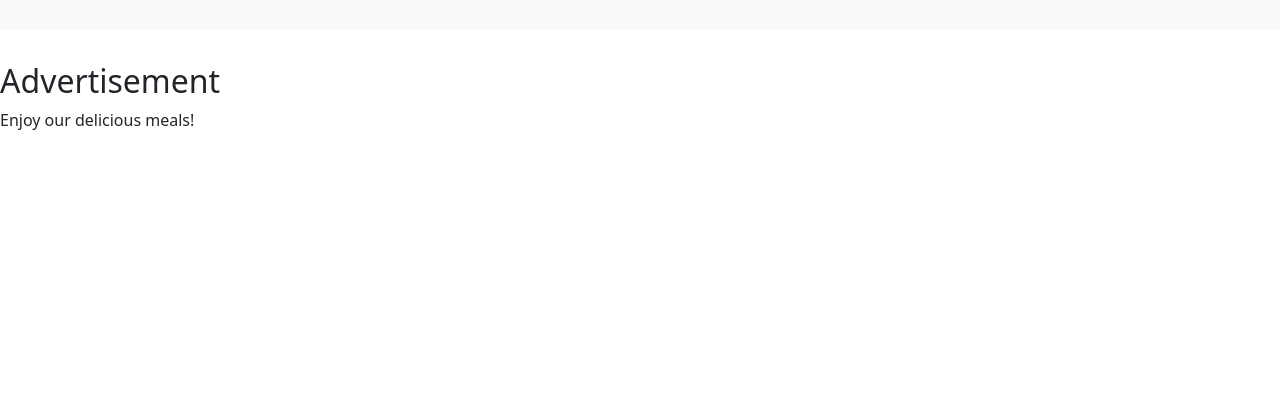
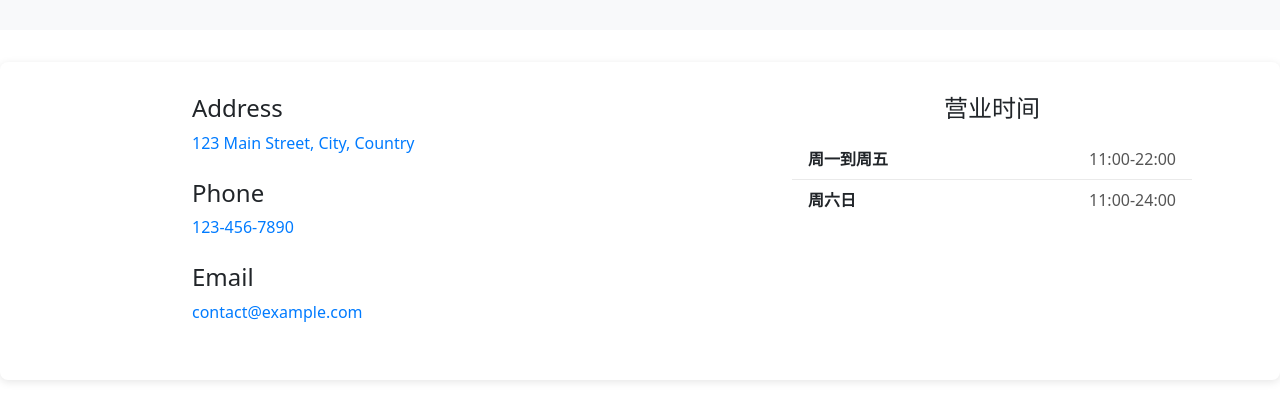
Before and after one commit to ProJBH/Restaurant_web_app, a React (Create React App) app in the folder frontend/: page / in a window 1280 px wide. Shown: the part 1597-2006 px from the top of the page. Before the commit the page ends 1761 px from the top, so only its background shows below. Built offline with nearby package versions, Linux system fonts and the light colour scheme.

Commit message:
add  contact component

```diff
--- a/frontend/src/pages/HomePage.tsx
+++ b/frontend/src/pages/HomePage.tsx
@@ -10,6 +10,7 @@
 import grilledChicken from "../assets/GrilledChicken.jpg";
 import freshSalad from "../assets/FreshSalad.jpg";
 import FindUsOnline from "../components/FindUsOnline/FindUsOnline";
+import Contact from "../components/Contact/Contact";
 
 const HomePage: React.FC = () => {
   const discountItems = [
@@ -81,10 +82,8 @@
       <FindUsOnline />
       </section>
       <section style={{ margin: "2rem 0" }}>
-        <h2>Advertisement</h2>
-        <p>Enjoy our delicious meals!</p>
+        <Contact />
       </section>
-      {/* 可根据需求添加更多静态区域 */}
     </div>
   );
 };
```
